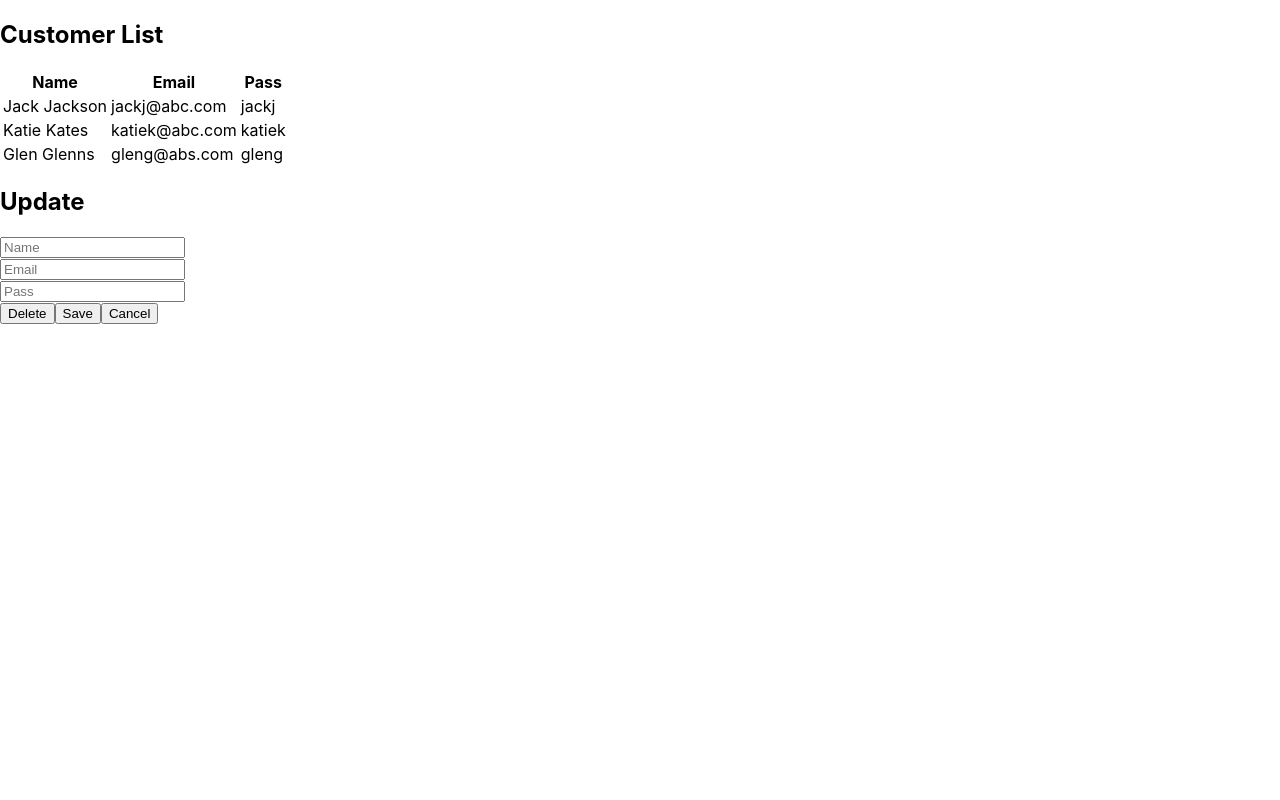
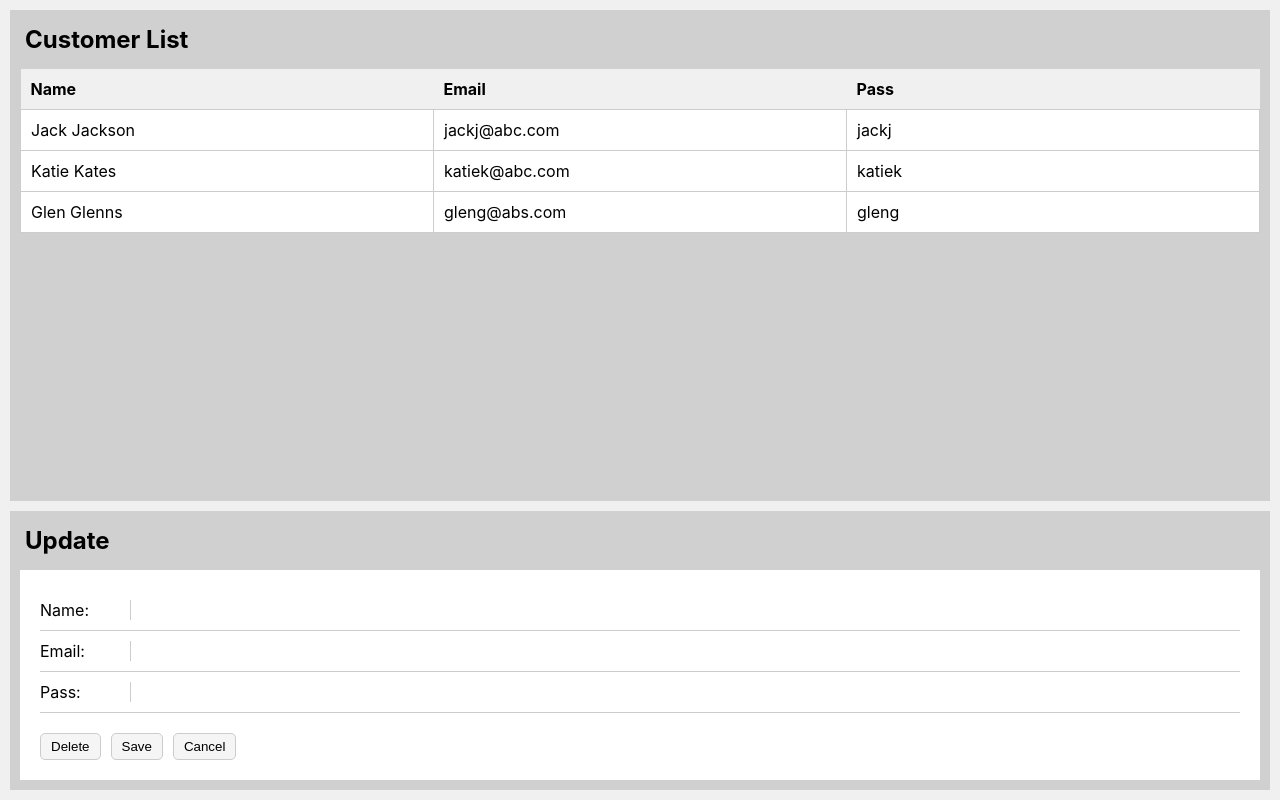
Before and after one commit to avuzikov/frontend-project-websolutions, a React (Create React App) app: page / in a window 1280 px wide. Built offline with nearby package versions, Linux system fonts and the light colour scheme.

Commit message:
satisfy instruction up to page 7

```diff
--- a/src/App.js
+++ b/src/App.js
@@ -1,4 +1,4 @@
-import React from 'react';
+import React, { useState } from 'react';
 import CustomerList from './components/CustomerList';
 import UpdateForm from './components/UpdateForm';
 
@@ -9,10 +9,29 @@ function App() {
     { name: 'Glen Glenns', email: 'gleng@abs.com', pass: 'gleng' }
   ];
 
+  const [selectedCustomer, setSelectedCustomer] = useState(null);
+
+  const handleCustomerSelect = (customer) => {
+    setSelectedCustomer(prevCustomer =>
+      prevCustomer && prevCustomer.email === customer.email ? null : customer
+    );
+  };
+
   return (
-    <div className="App">
-      <CustomerList customers={customerData} />
-      <UpdateForm />
+    <div className="App" style={{
+      backgroundColor: '#f0f0f0',
+      height: '100vh',
+      display: 'flex',
+      flexDirection: 'column',
+      padding: '10px',
+      boxSizing: 'border-box'
+    }}>
+      <CustomerList
+        customers={customerData}
+        selectedCustomer={selectedCustomer}
+        onCustomerSelect={handleCustomerSelect}
+      />
+      <UpdateForm selectedCustomer={selectedCustomer} />
     </div>
   );
 }
--- a/src/components/CustomerList.js
+++ b/src/components/CustomerList.js
@@ -1,31 +1,75 @@
 import React from 'react';
 
-function CustomerList({ customers }) {
-  const handleListClick = (customer) => {
-    console.log("in handleListClick()", customer);
+function CustomerList({ customers, selectedCustomer, onCustomerSelect }) {
+  const styles = {
+    container: {
+      backgroundColor: '#d0d0d0',
+      padding: '10px',
+      marginBottom: '10px',
+      flex: 1,
+      overflowY: 'auto'
+    },
+    header: {
+      margin: '0 0 10px 0',
+      padding: '5px'
+    },
+    table: {
+      width: '100%',
+      borderCollapse: 'collapse',
+      tableLayout: 'fixed'
+    },
+    headerRow: {
+      backgroundColor: '#f0f0f0'
+    },
+    headerCell: {
+      padding: '10px',
+      fontWeight: 'bold',
+      textAlign: 'left',
+      width: '33.33%'
+    },
+    dataRow: {
+      backgroundColor: 'white'
+    },
+    dataCell: {
+      padding: '10px',
+      border: '1px solid #ccc',
+      width: '33.33%',
+      whiteSpace: 'nowrap',
+      overflow: 'hidden',
+      textOverflow: 'ellipsis'
+    }
   };
 
   return (
-    <div>
-      <h2>Customer List</h2>
-      <table>
+    <div style={styles.container}>
+      <h2 style={styles.header}>Customer List</h2>
+      <table style={styles.table}>
+        <colgroup>
+          <col style={{width: '33.33%'}} />
+          <col style={{width: '33.33%'}} />
+          <col style={{width: '33.33%'}} />
+        </colgroup>
         <thead>
-          <tr>
-            <th>Name</th>
-            <th>Email</th>
-            <th>Pass</th>
+          <tr style={styles.headerRow}>
+            <th style={styles.headerCell}>Name</th>
+            <th style={styles.headerCell}>Email</th>
+            <th style={styles.headerCell}>Pass</th>
           </tr>
         </thead>
         <tbody>
           {customers && customers.map((customer, index) => (
             <tr
               key={index}
-              onClick={() => handleListClick(customer)}
-              style={{ cursor: 'pointer' }}
+              onClick={() => onCustomerSelect(customer)}
+              style={{
+                ...styles.dataRow,
+                cursor: 'pointer',
+                fontWeight: selectedCustomer && selectedCustomer.email === customer.email ? 'bold' : 'normal'
+              }}
             >
-              <td>{customer.name}</td>
-              <td>{customer.email}</td>
-              <td>{customer.pass}</td>
+              <td style={styles.dataCell}>{customer.name}</td>
+              <td style={styles.dataCell}>{customer.email}</td>
+              <td style={styles.dataCell}>{customer.pass}</td>
             </tr>
           ))}
         </tbody>
--- a/src/components/UpdateForm.js
+++ b/src/components/UpdateForm.js
@@ -1,6 +1,6 @@
 import React from 'react';
 
-function UpdateForm() {
+function UpdateForm({ selectedCustomer }) {
   const onDeleteClick = () => {
     console.log('in onDeleteClick()');
   };
@@ -13,23 +13,84 @@ function UpdateForm() {
     console.log('in onCancelClick()');
   };
 
+  const styles = {
+    container: {
+      backgroundColor: '#d0d0d0',
+      padding: '10px'
+    },
+    header: {
+      backgroundColor: '#d0d0d0',
+      padding: '5px',
+      margin: '0 0 10px 0'
+    },
+    form: {
+      backgroundColor: 'white',
+      padding: '20px'
+    },
+    row: {
+      display: 'flex',
+      borderBottom: '1px solid #ccc',
+      padding: '10px 0'
+    },
+    label: {
+      width: '80px',
+      paddingRight: '10px',
+      borderRight: '1px solid #ccc'
+    },
+    input: {
+      flexGrow: 1,
+      marginLeft: '10px',
+      border: 'none',
+      outline: 'none'
+    },
+    buttonContainer: {
+      marginTop: '20px'
+    },
+    button: {
+      marginRight: '10px',
+      padding: '5px 10px',
+      backgroundColor: '#f5f5f5',
+      border: '1px solid #ccc',
+      borderRadius: '5px',
+      cursor: 'pointer'
+    }
+  };
+
   return (
-    <div>
-      <h2>Update</h2>
-      <form>
-        <div>
-          <input type="text" placeholder="Name" />
+    <div style={styles.container}>
+      <h2 style={styles.header}>Update</h2>
+      <form style={styles.form}>
+        <div style={styles.row}>
+          <label style={styles.label}>Name:</label>
+          <input
+            style={styles.input}
+            type="text"
+            value={selectedCustomer ? selectedCustomer.name : ''}
+            readOnly
+          />
         </div>
-        <div>
-          <input type="email" placeholder="Email" />
+        <div style={styles.row}>
+          <label style={styles.label}>Email:</label>
+          <input
+            style={styles.input}
+            type="email"
+            value={selectedCustomer ? selectedCustomer.email : ''}
+            readOnly
+          />
         </div>
-        <div>
-          <input type="password" placeholder="Pass" />
+        <div style={styles.row}>
+          <label style={styles.label}>Pass:</label>
+          <input
+            style={styles.input}
+            type="password"
+            value={selectedCustomer ? selectedCustomer.pass : ''}
+            readOnly
+          />
         </div>
-        <div>
-          <button type="button" onClick={onDeleteClick}>Delete</button>
-          <button type="button" onClick={onSaveClick}>Save</button>
-          <button type="button" onClick={onCancelClick}>Cancel</button>
+        <div style={styles.buttonContainer}>
+          <button style={styles.button} type="button" onClick={onDeleteClick}>Delete</button>
+          <button style={styles.button} type="button" onClick={onSaveClick}>Save</button>
+          <button style={styles.button} type="button" onClick={onCancelClick}>Cancel</button>
         </div>
       </form>
     </div>
```
